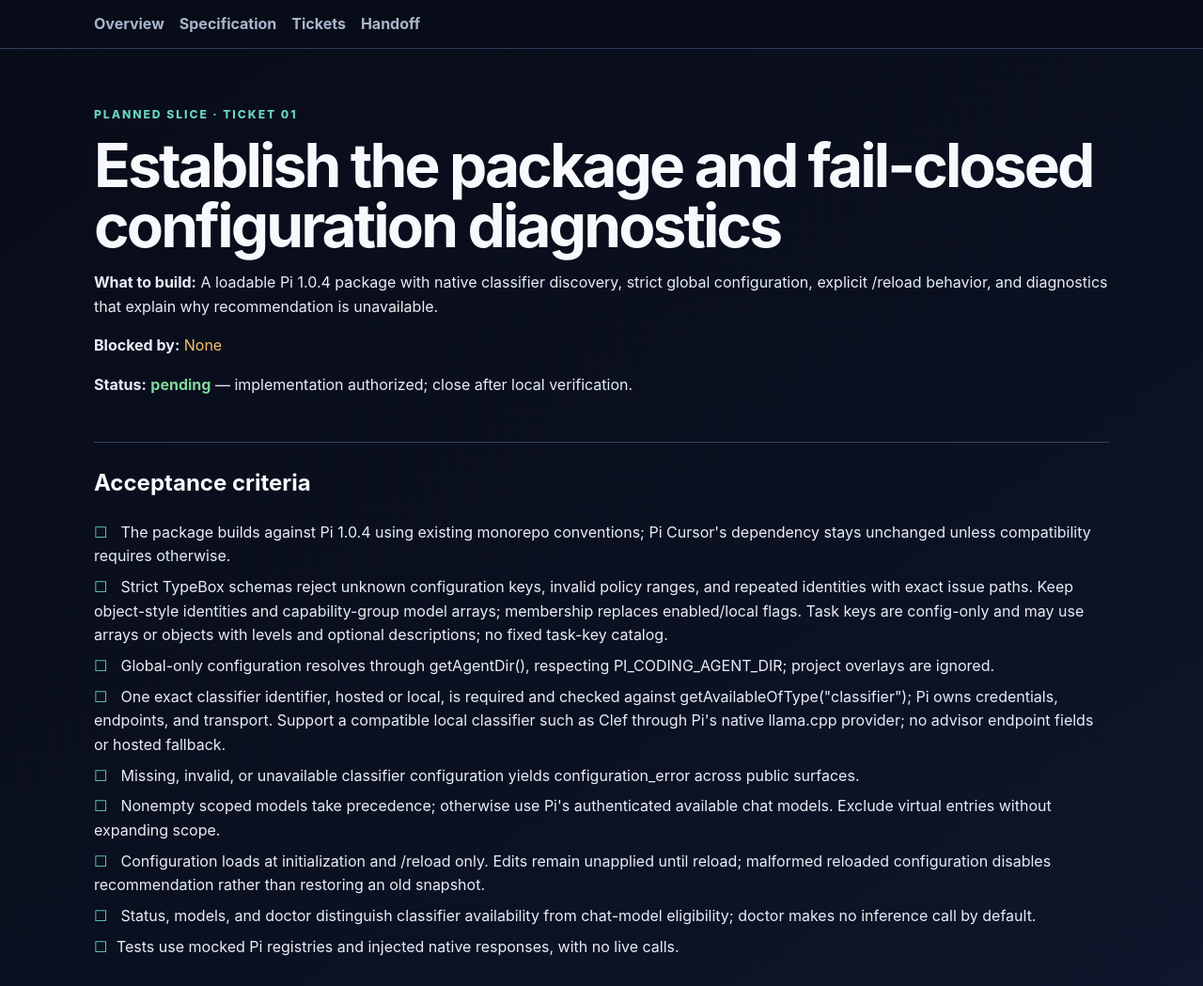
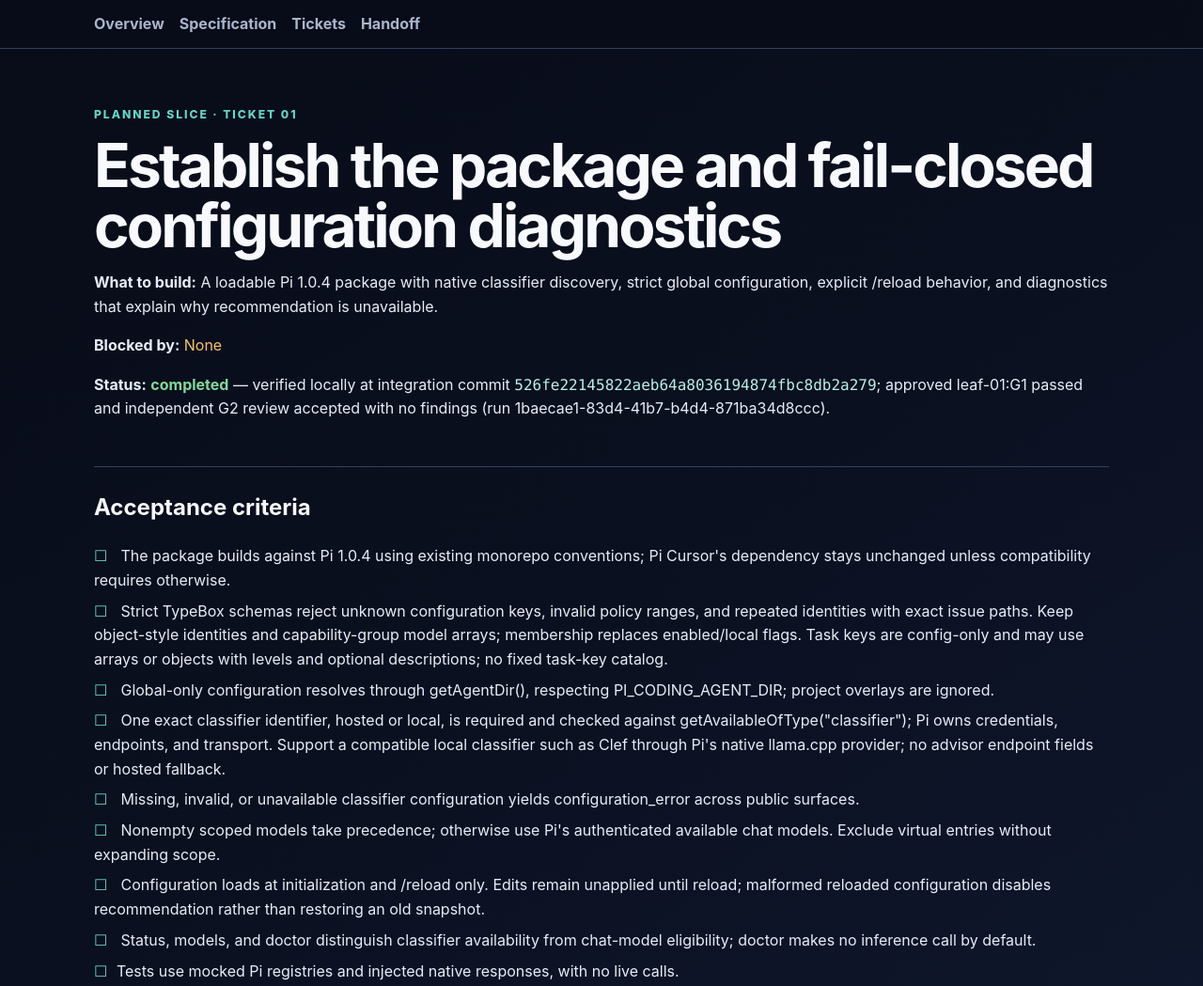
Before and after one commit to schultzp2020/pi-extensions, a website: page docs/tickets/01-package-and-configuration-diagnostics.html in a window 1280 px wide. Shown: the top 1049 px of the page at 94% size. Drawn offline with Linux system fonts and the light colour scheme.

Commit message:
docs(pi-model-advisor): record ticket 01 completion

```diff
--- a/docs/tickets/01-package-and-configuration-diagnostics.html
+++ b/docs/tickets/01-package-and-configuration-diagnostics.html
@@ -273,8 +273,9 @@
       </p>
       <p><strong>Blocked by:</strong> <span class="blocked">None</span></p>
       <p>
-        <strong>Status:</strong> <span class="status">pending</span> — implementation authorized; close after local
-        verification.
+        <strong>Status:</strong> <span class="status">completed</span> — verified locally at integration commit
+        <code>526fe22145822aeb64a8036194874fbc8db2a279</code>; approved leaf-01:G1 passed and independent G2 review
+        accepted with no findings (run 1baecae1-83d4-41b7-b4d4-871ba34d8ccc).
       </p>
       <h2>Acceptance criteria</h2>
       <ul class="checklist">
```
Also changed, not shown: docs/pi-model-advisor-tickets.html (+6 -1 lines).
